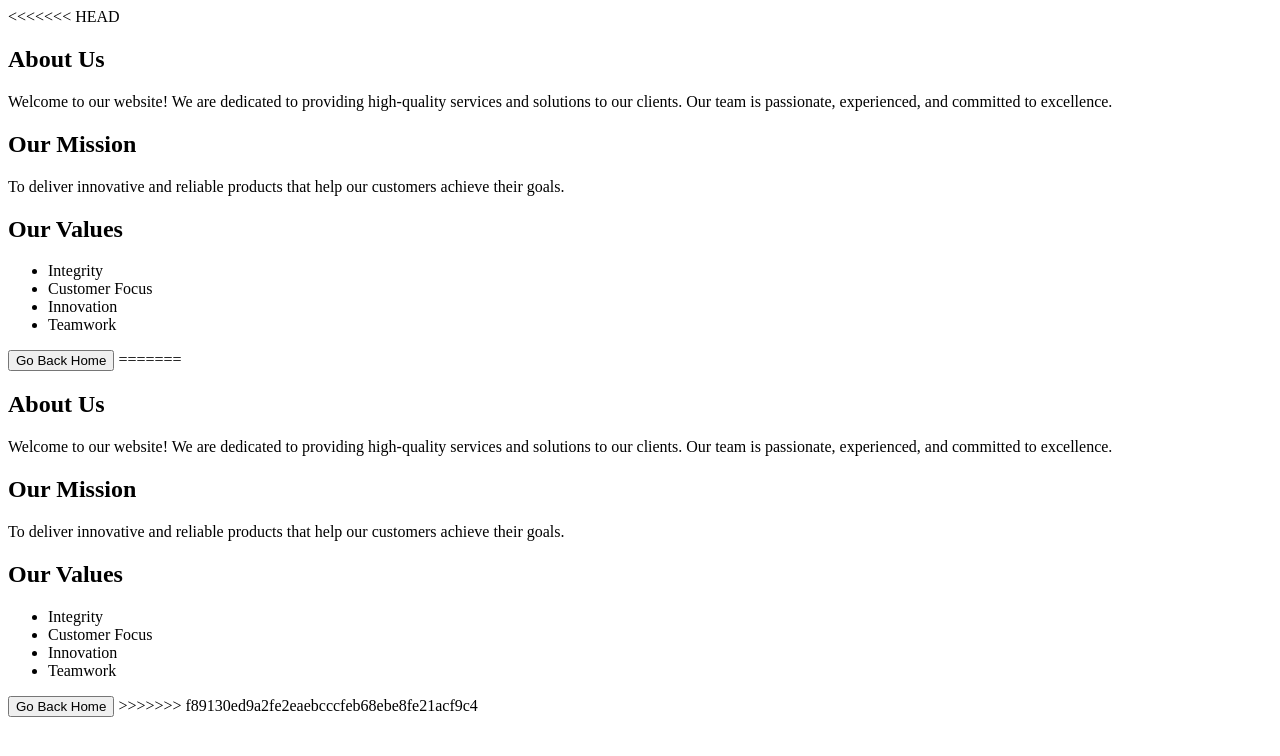
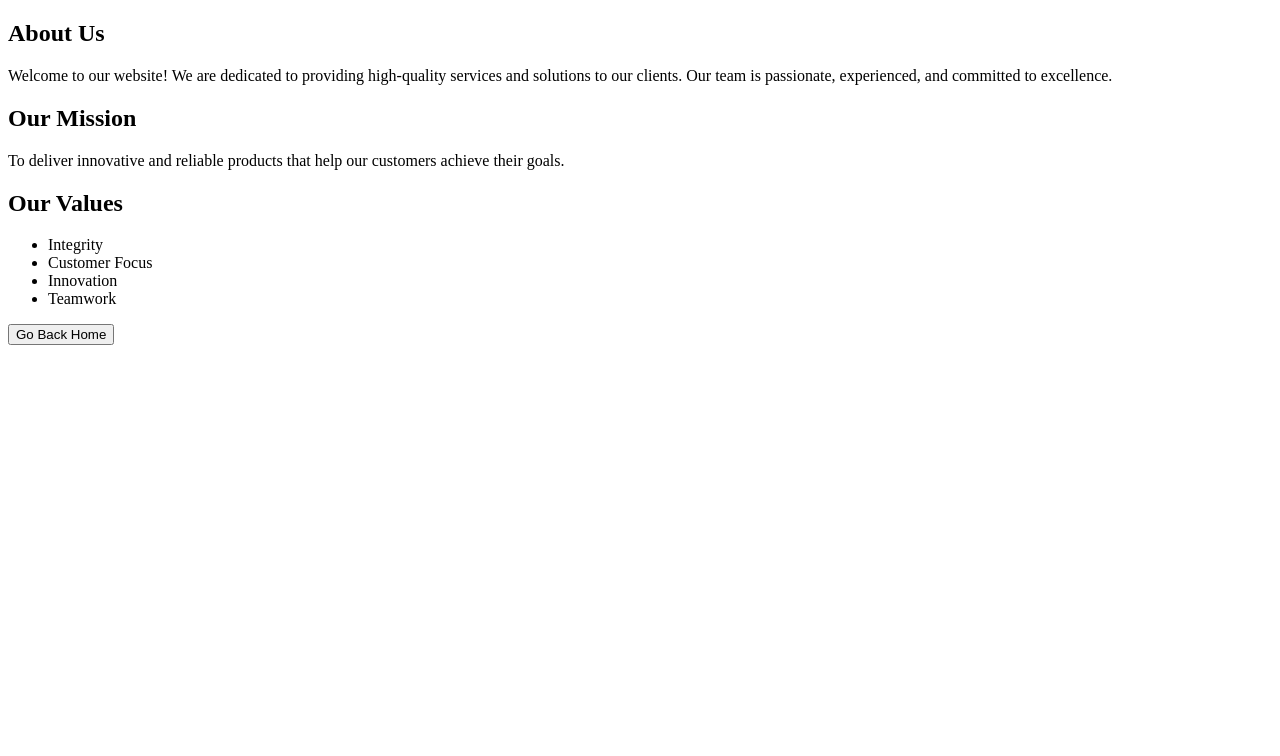
Before and after one commit to hassannassurali-arch/semantics-example, a plain HTML site: page about.html in a window 1280 px wide. Drawn offline with Linux system fonts and the light colour scheme.

Commit message:
Resolve merge conflict in about.html

```diff
--- a/about.html
+++ b/about.html
@@ -1,4 +1,3 @@
-<<<<<<< HEAD
 <!DOCTYPE html>
 <html lang="en">
 <head>
@@ -26,37 +25,6 @@
             </ul>
         </div>
     </section>
+    <button onclick="window.location.href='index.html'">Go Back Home</button>
 </body>
-<button onclick="window.location.href='index.html'">Go Back Home</button>
-=======
-<!DOCTYPE html>
-<html lang="en">
-<head>
-    <meta charset="UTF-8">
-    <title>About Us</title>
-    <link rel="stylesheet" href="about.css">
-</head>
-<body>
-    <section class="about-section">
-        <div class="container">
-            <h1>About Us</h1>
-            <p>
-                Welcome to our website! We are dedicated to providing high-quality services and solutions to our clients. Our team is passionate, experienced, and committed to excellence.
-            </p>
-            <h2>Our Mission</h2>
-            <p>
-                To deliver innovative and reliable products that help our customers achieve their goals.
-            </p>
-            <h2>Our Values</h2>
-            <ul>
-                <li>Integrity</li>
-                <li>Customer Focus</li>
-                <li>Innovation</li>
-                <li>Teamwork</li>
-            </ul>
-        </div>
-    </section>
-</body>
-<button onclick="window.location.href='index.html'">Go Back Home</button>
->>>>>>> f89130ed9a2fe2eaebcccfeb68ebe8fe21acf9c4
 </html>
```
